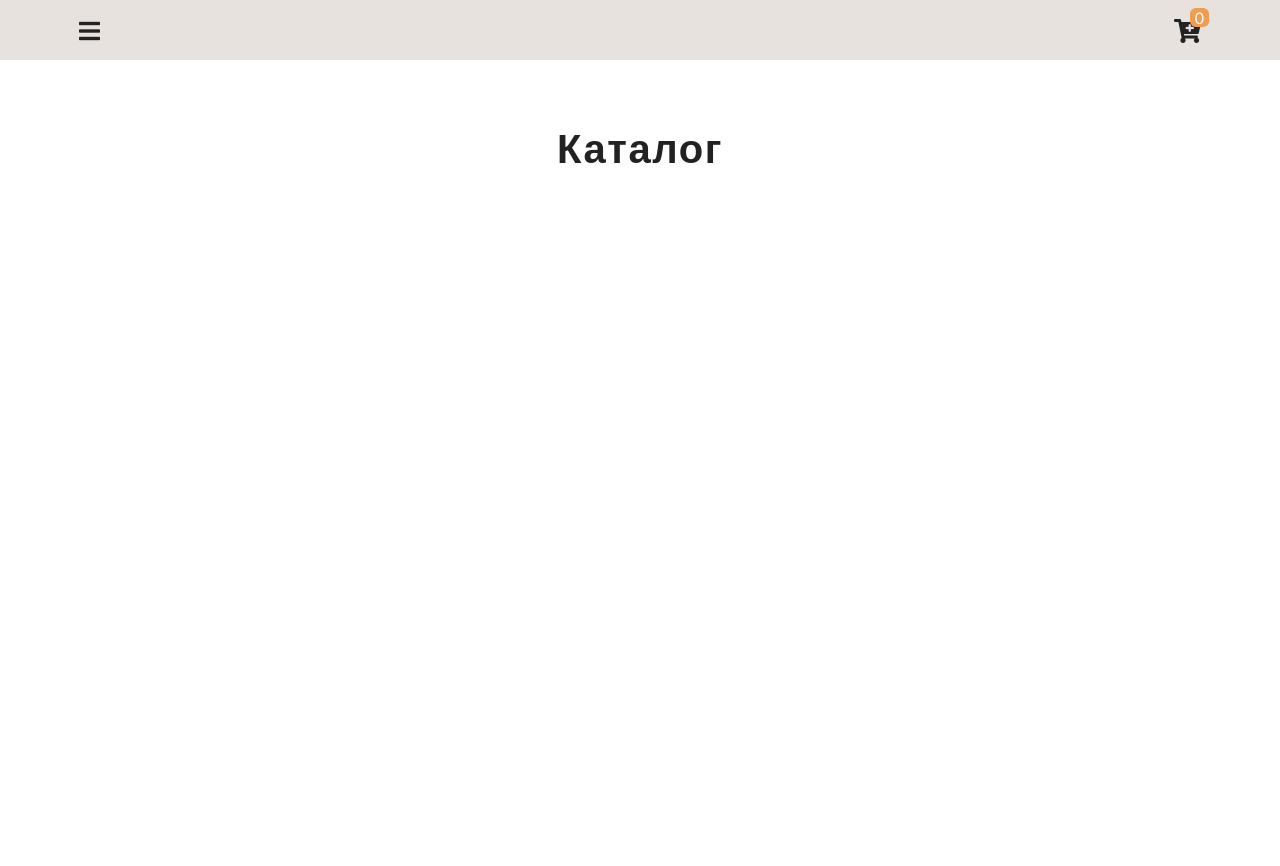
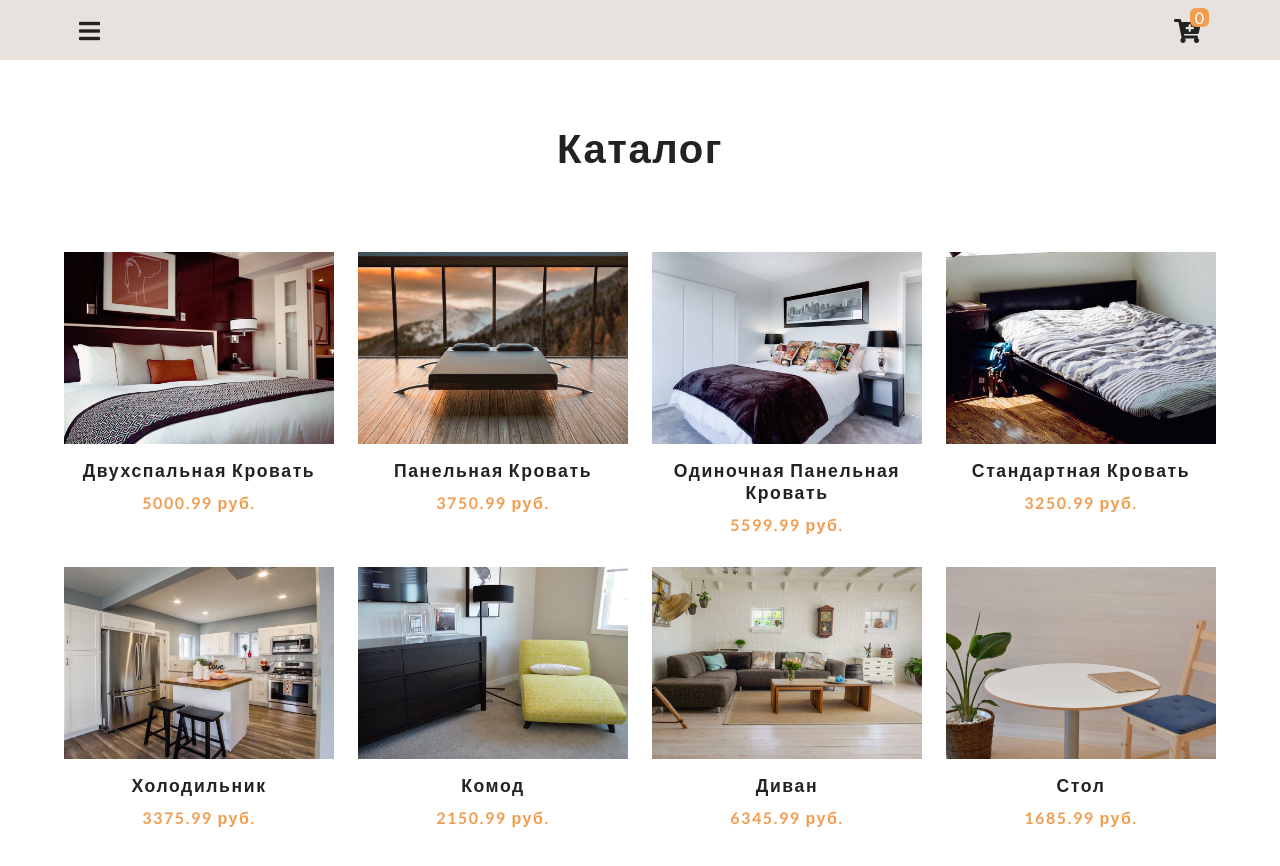
Before and after one commit to HadoukenW/Cart, a plain HTML site: page index.html in a window 1280 px wide. Before the commit the page ends 800 px from the top, so only its background shows below. Drawn offline with Linux system fonts and the light colour scheme; files whose address does not match are found by name.

Commit message:
Update index.html

```diff
--- a/index.html
+++ b/index.html
@@ -123,6 +123,6 @@
     <!-- contentful -->
 
     <!--  javascript -->
-    <script src="/src/script.js"></script>
+    <script src="script.js"></script>
   </body>
 </html>
```
